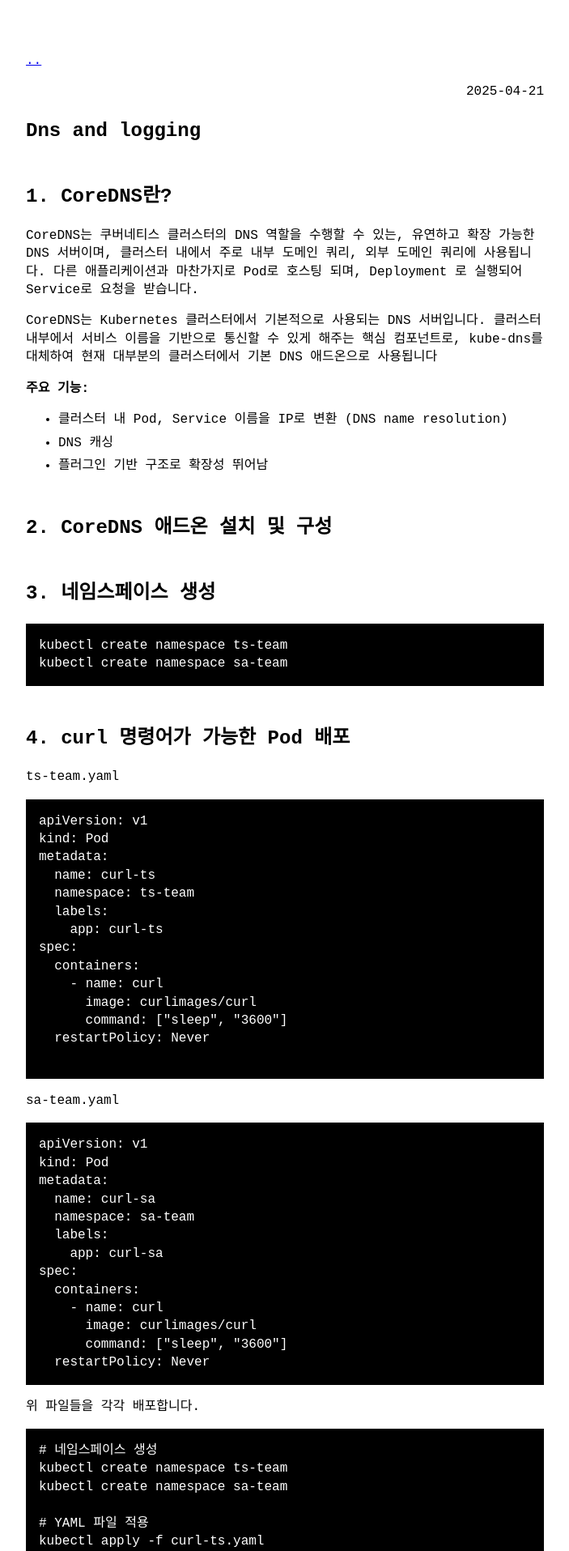
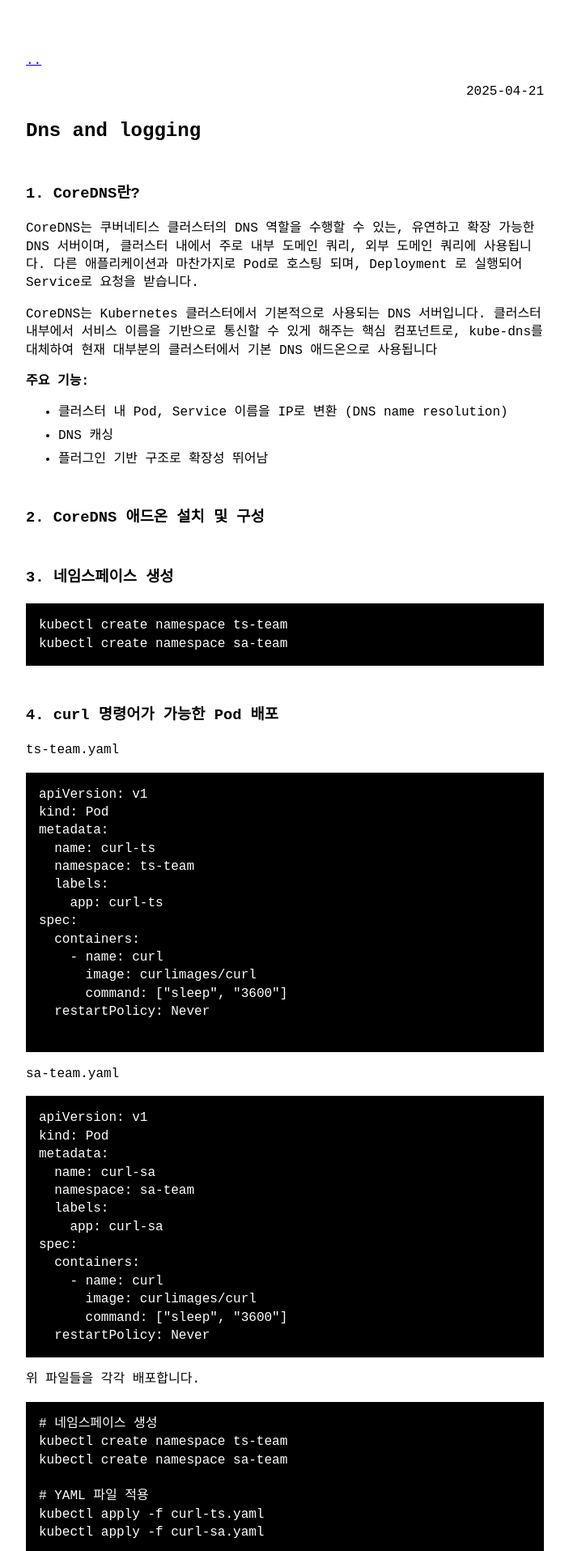
Before and after one commit to coodns/blog, a Jekyll site: the page built from _posts/2025-04-21-DNS and Logging.md, in a window 1280 px wide. Shown: the top 1915 px of the page at 81% size, without its empty margins (288-991 px from the left). Built offline with Jekyll 4.4.1, drawn with Linux system fonts in a browser that asks for light colours; comment, search, counter and statistics services are not loaded.

Commit message:
0421 Roman numeral seven

````diff
--- a/_posts/2025-04-21-DNS and Logging.md
+++ b/_posts/2025-04-21-DNS and Logging.md
@@ -2,9 +2,7 @@
 layout: post
 category: k8s
 ---
-
-
-## 1. CoreDNS란?
+### 1. CoreDNS란?
 
 CoreDNS는 쿠버네티스 클러스터의 DNS 역할을 수행할 수 있는, 유연하고 확장 가능한 DNS 서버이며, 클러스터 내에서 주로 내부 도메인 쿼리, 외부 도메인 쿼리에 사용됩니다. 다른 애플리케이션과 마찬가지로 Pod로 호스팅 되며, Deployment 로 실행되어 Service로 요청을 받습니다.&#x20;
 
@@ -21,17 +19,17 @@ CoreDNS는 Kubernetes 클러스터에서 기본적으로 사용되는 DNS 서버
 
 
 
-## 2. CoreDNS 애드온 설치 및 구성
+### 2. CoreDNS 애드온 설치 및 구성
 
 
-## 3. 네임스페이스 생성
+### 3. 네임스페이스 생성
 
 ```bash
 kubectl create namespace ts-team
 kubectl create namespace sa-team
 ```
 
-## 4. curl 명령어가 가능한 Pod 배포
+### 4. curl 명령어가 가능한 Pod 배포
 
 ts-team.yaml
 
@@ -82,14 +80,14 @@ kubectl apply -f curl-ts.yaml
 kubectl apply -f curl-sa.yaml
 ```
 
-## 5. 각 파드에서 반대편 파드에 ping
+### 5. 각 파드에서 반대편 파드에 ping
 
 ```bash
 kubectl exec -n ts-team curl-ts -- ping <curl-sa의 IP>
 kubectl exec -n sa-team curl-sa -- ping <curl-ts의 IP>
 ```
 
-## 6. IP 확인 방법
+### 6. IP 확인 방법
 
 Pod의 IP는 다음 명령어로 확인할 수 있습니다:
 
@@ -100,14 +98,14 @@ kubectl get pod -o wide -n sa-team
 
 각 명령어는 해당 네임스페이스 안의 Pod들의 내부 클러스터 IP를 보여줍니다.
 
-## 7. curl을 통한 IP 없이 통신 시도
+### 7. curl을 통한 IP 없이 통신 시도
 
 ```bash
 kubectl exec -n ts-team curl-ts -- curl curl-sa.sa-team.svc.cluster.local
 kubectl exec -n sa-team curl-sa -- curl curl-ts.ts-team.svc.cluster.local
 ```
 
-## 8. 어떤 주소를 사용했는가?
+### 8. 어떤 주소를 사용했는가?
 
 Kubernetes DNS는 다음의 이름 구조를 가집니다:
 
````
Also changed, not shown: other parts of _posts/2025-04-21-DNS and Logging.md (+4 -4 lines).
